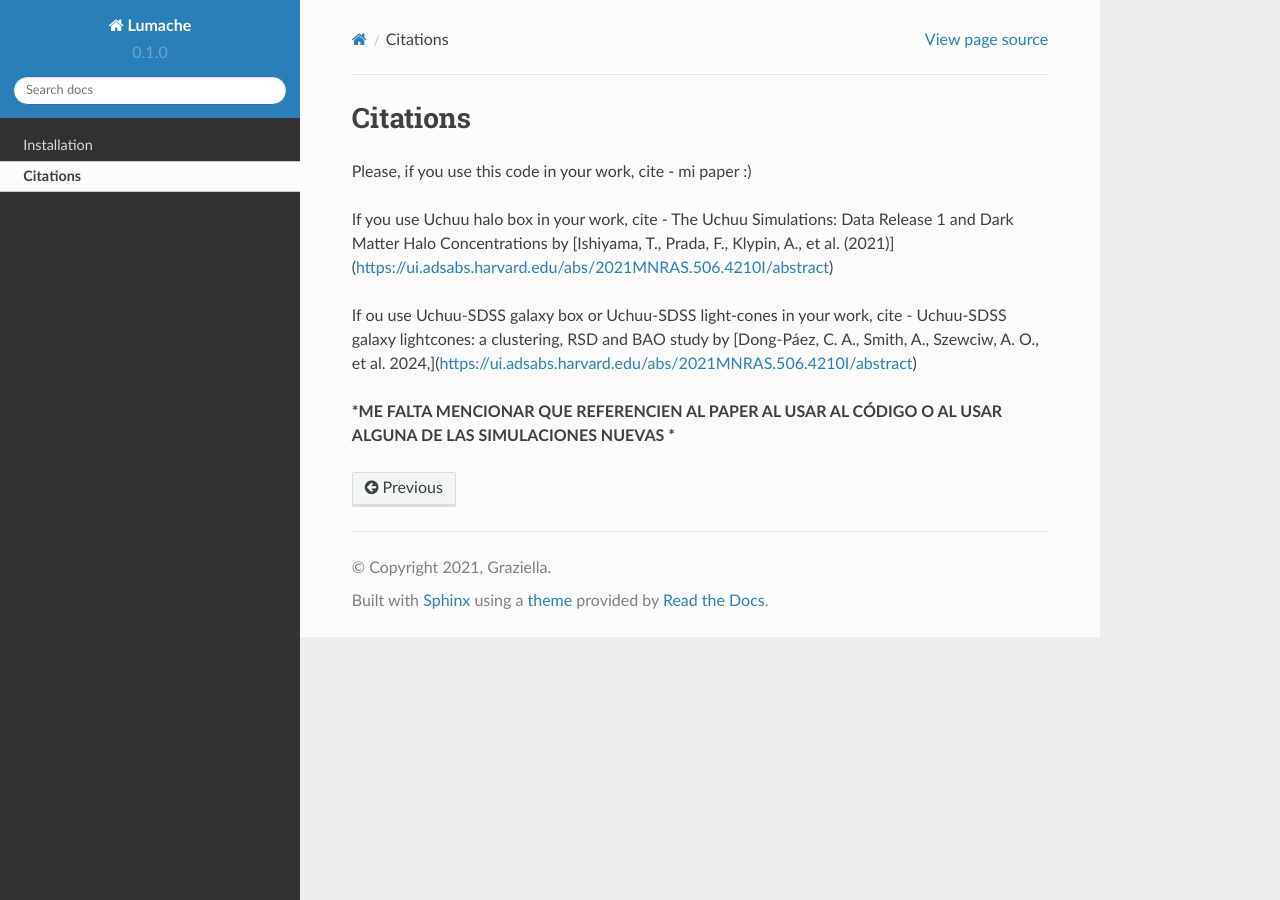
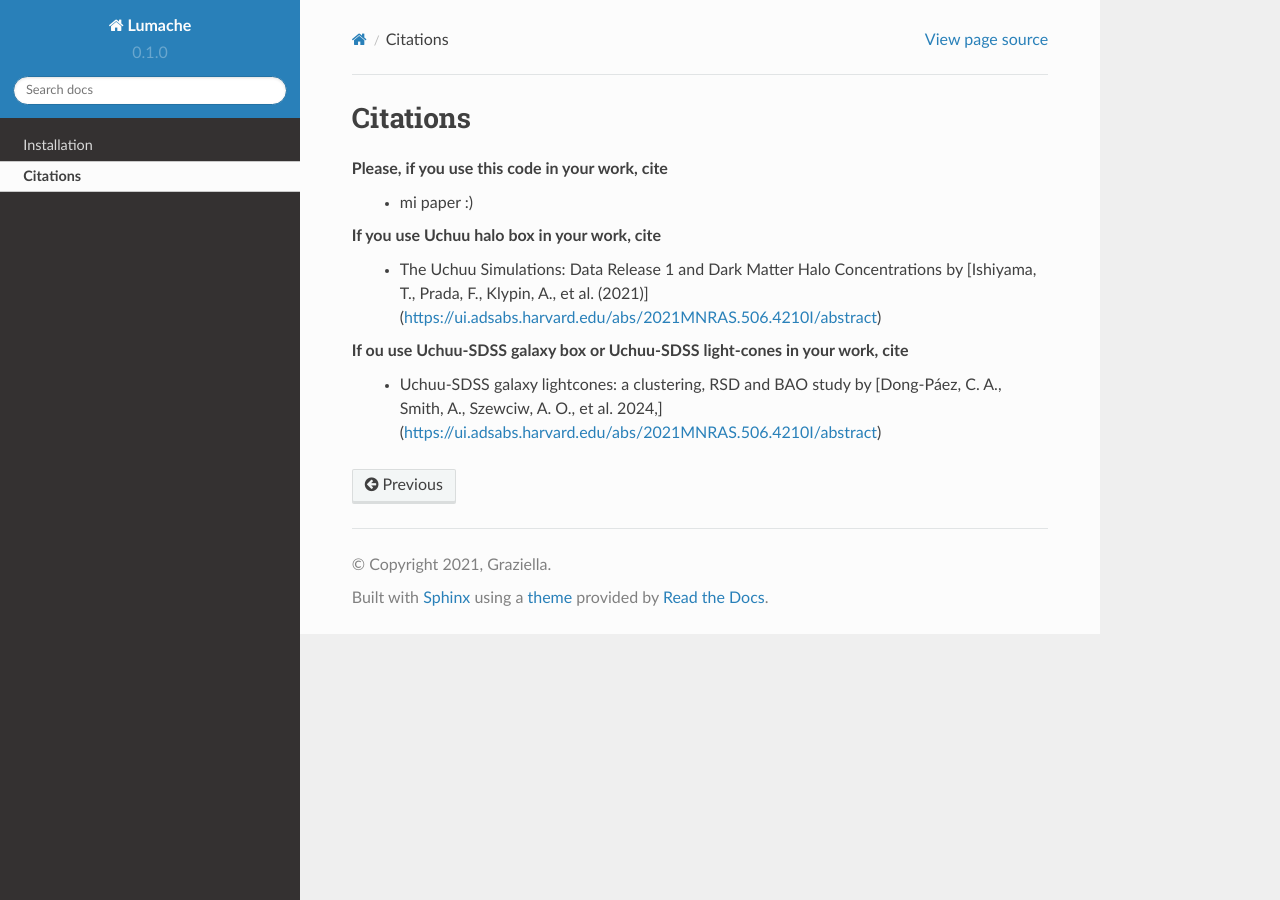
Before and after one commit to elenaferga/FBP, a Sphinx documentation site: the page built from docs/source/citations.rst, in a window 1280 px wide. Built offline with Sphinx 7.4.7 and the Read the Docs theme 2.0.0, drawn with Linux system fonts in a browser that asks for light colours.

Commit message:
Update citations.rst

```diff
--- a/docs/source/citations.rst
+++ b/docs/source/citations.rst
@@ -1,13 +1,12 @@
 Citations
 =========
 
+
 Please, if you use this code in your work, cite
-- mi paper :)
+    * mi paper :)
 
 If you use Uchuu halo box in your work, cite
-- The Uchuu Simulations: Data Release 1 and Dark Matter Halo Concentrations by [Ishiyama, T., Prada, F., Klypin, A., et al. (2021)](https://ui.adsabs.harvard.edu/abs/2021MNRAS.506.4210I/abstract)
+    * The Uchuu Simulations: Data Release 1 and Dark Matter Halo Concentrations by [Ishiyama, T., Prada, F., Klypin, A., et al. (2021)](https://ui.adsabs.harvard.edu/abs/2021MNRAS.506.4210I/abstract)
 
 If ou use Uchuu-SDSS galaxy box or Uchuu-SDSS light-cones in your work, cite
-- Uchuu-SDSS galaxy lightcones: a clustering, RSD and BAO study by [Dong-Páez, C. A., Smith, A., Szewciw, A. O., et al. 2024,](https://ui.adsabs.harvard.edu/abs/2021MNRAS.506.4210I/abstract)
-
-***ME FALTA MENCIONAR QUE REFERENCIEN AL PAPER AL USAR AL CÓDIGO O AL USAR ALGUNA DE LAS SIMULACIONES NUEVAS ***
+    * Uchuu-SDSS galaxy lightcones: a clustering, RSD and BAO study by [Dong-Páez, C. A., Smith, A., Szewciw, A. O., et al. 2024,](https://ui.adsabs.harvard.edu/abs/2021MNRAS.506.4210I/abstract)
```
